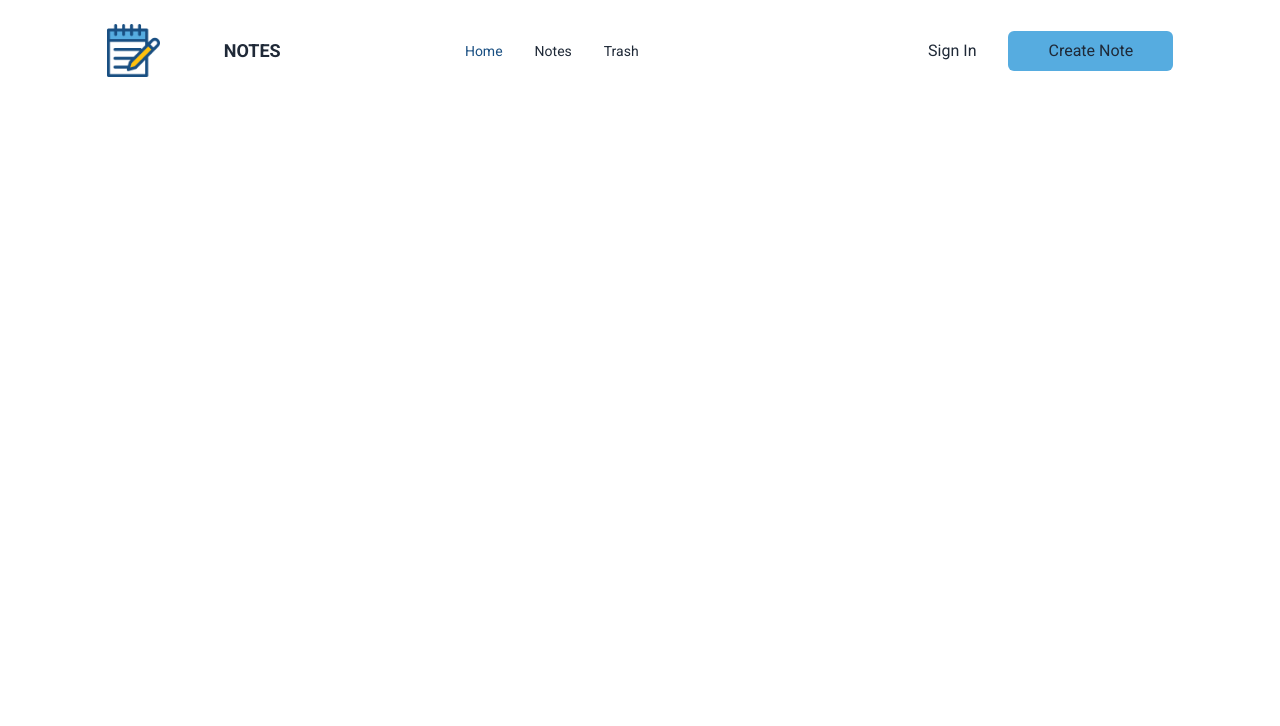
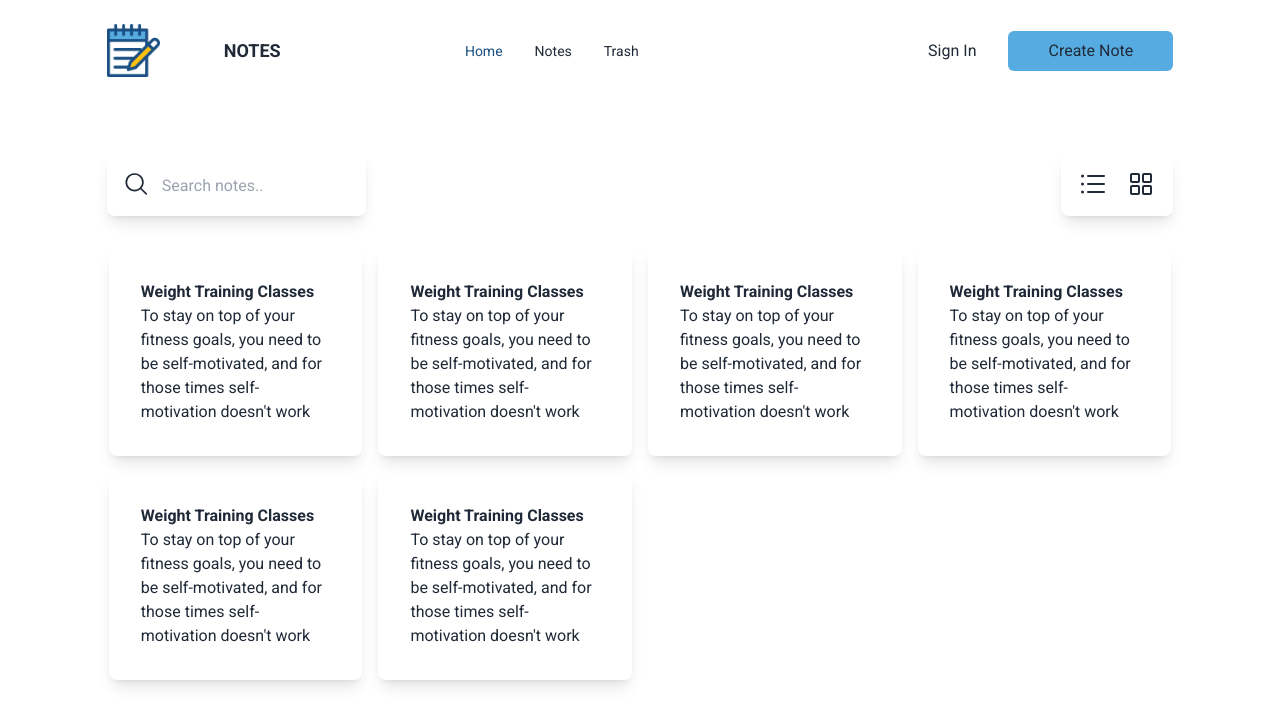
Before and after one commit to destinyamba/notes-app, a React (Vite) app: page / in a window 1280 px wide. Shown: the top 726 px of the page. Built offline with nearby package versions, Linux system fonts and the light colour scheme.

Commit message:
home screen UI default grid view complete

```diff
--- a/index.html
+++ b/index.html
@@ -2,6 +2,7 @@
 <html lang="en">
   <head>
     <meta charset="UTF-8" />
+    <link rel="icon" type="image/svg+xml" href="/src/assets/Logo.svg" />
     <meta name="viewport" content="width=device-width, initial-scale=1.0" />
     <title>Notes App</title>
   </head>
--- a/src/App.tsx
+++ b/src/App.tsx
@@ -1,6 +1,7 @@
 import { useEffect, useState } from "react";
 import { SELECTED_PAGE } from "./shared/types";
 import Navbar from "./scenes/navbar/Navbar";
+import Home from "./scenes/home/Home";
 
 const App = () => {
   const [selectedPage, setSelectedPage] = useState<SELECTED_PAGE>(
@@ -28,6 +29,7 @@ const App = () => {
         setSelectedPage={setSelectedPage}
         isTopOfPage={isTopOfPage}
       />
+      <Home setSelectedPage={setSelectedPage} />
     </div>
   );
 };
--- /dev/null
+++ b/src/scenes/home/Home.tsx
@@ -0,0 +1,63 @@
+import { SELECTED_PAGE, notes } from "@/shared/types";
+import { ListBullets, SquaresFour } from "@phosphor-icons/react";
+import SearchBar from "@/shared/SearchBar";
+import useMediaQuery from "@/hooks/useMediaQuery";
+
+type Props = {
+  setSelectedPage: (value: SELECTED_PAGE) => void;
+};
+
+const Home = ({ setSelectedPage }: Props) => {
+  const isAboveMediumScreens = useMediaQuery("(min-width: 1024px)");
+  return (
+    <section id="home" className="gap-16 py-10 md:pb-0">
+      <div className="flex justify-center mt-28 p-0 h-2/3">
+        {isAboveMediumScreens ? (
+          <>
+            <div>
+              <SearchBar />
+            </div>
+            <div className="flex gap-4 z-10 w-[63%] justify-end">
+              <div className="rounded-lg shadow-lg flex p-4 gap-4">
+                <ListBullets size={32} />
+                <SquaresFour size={32} />
+              </div>
+            </div>
+          </>
+        ) : (
+          <>
+            <div className="flex gap-4 z-10 w-[83%] justify-end">
+              <div className="rounded-lg shadow-lg flex p-4 gap-4">
+                <ListBullets size={32} />
+                <SquaresFour size={32} />
+              </div>
+            </div>
+          </>
+        )}
+      </div>
+      {!isAboveMediumScreens ? (
+        <div className="flex justify-center">
+          <div className="w-[83%] pt-4">
+            <SearchBar />
+          </div>
+        </div>
+      ) : null}
+      {/* List or Grid of Notes */}
+      <div className="flex justify-center pt-8">
+        <div className="w-[83%] grid lg:grid-cols-4 lg:gap-4 md:grid-cols-3 md:gap-6 sm:grid-cols-2 sm:gap-8 xs:grid-cols-1">
+          {notes.map((note, index) => {
+            return (
+              <div key={index} className="p-8 rounded-lg shadow-lg">
+                <p className="font-semibold text-md">{note.title}</p>
+                <p>{note.description}</p>
+              </div>
+            );
+          })}
+          <div></div>
+        </div>
+      </div>
+    </section>
+  );
+};
+
+export default Home;
--- a/src/scenes/navbar/Navbar.tsx
+++ b/src/scenes/navbar/Navbar.tsx
@@ -17,7 +17,7 @@ const Navbar = ({ selectedPage, setSelectedPage, isTopOfPage }: Props) => {
   const flexBetween = "flex items-center justify-between";
   const isAboveMediumScreens = useMediaQuery("(min-width: 1024px)");
   const [isMenuToggled, setIsMenuToggled] = useState<boolean>(false);
-  const navbarBackground = isTopOfPage ? "" : "bg-blue-300 drop-shadow";
+  const navbarBackground = isTopOfPage ? "" : "bg-white shadow-lg";
   return (
     <nav>
       <div
@@ -75,7 +75,7 @@ const Navbar = ({ selectedPage, setSelectedPage, isTopOfPage }: Props) => {
       </div>
       {/* MOBILE MENU MODAL */}
       {!isAboveMediumScreens && isMenuToggled && (
-        <div className="fixed right-0 bottom-0 z-40 h-full w-[300px] bg-blue-100 drop-shadow-xl rounded-lg shadow-2xl">
+        <div className="fixed right-0 bottom-0 z-40 h-full w-[300px] bg-white drop-shadow-xl rounded-lg shadow-2xl">
           {/* CLOSE ICON */}
           <div className="flex justify-end p-12">
             <button onClick={() => setIsMenuToggled(!isMenuToggled)}>
--- /dev/null
+++ b/src/shared/SearchBar.tsx
@@ -0,0 +1,17 @@
+import { MagnifyingGlass } from "@phosphor-icons/react";
+
+const SearchBar = () => {
+  return (
+    <div className="flex gap-3 p-4 rounded-lg shadow-lg">
+      <MagnifyingGlass size={32} />
+      <input
+        className=" h-full w-full outline-none text-md pt-2 text-gray-700"
+        type="text"
+        id="search"
+        placeholder="Search notes.."
+      />
+    </div>
+  );
+};
+
+export default SearchBar;
--- a/src/shared/types.ts
+++ b/src/shared/types.ts
@@ -1,5 +1,53 @@
+
+
 export enum SELECTED_PAGE {
     HOME = "home",
     NOTES = "notes",
     TRASH = "trash",
   }
+
+
+  export interface NoteType {
+    id:number;
+    title: string;
+    description: string;
+  };
+
+  export const notes: Array<NoteType> = [
+    {
+      id:1,
+      title: "Weight Training Classes",
+      description:
+        "To stay on top of your fitness goals, you need to be self-motivated, and for those times self-motivation doesn't work",
+    },
+    {
+      id:2,
+      title: "Weight Training Classes",
+      description:
+        "To stay on top of your fitness goals, you need to be self-motivated, and for those times self-motivation doesn't work",
+    },
+    {
+      id:3,
+      title: "Weight Training Classes",
+      description:
+        "To stay on top of your fitness goals, you need to be self-motivated, and for those times self-motivation doesn't work",
+    },
+    {
+      id:4,
+      title: "Weight Training Classes",
+      description:
+        "To stay on top of your fitness goals, you need to be self-motivated, and for those times self-motivation doesn't work",
+    },
+    {
+      id:5,
+      title: "Weight Training Classes",
+      description:
+        "To stay on top of your fitness goals, you need to be self-motivated, and for those times self-motivation doesn't work",
+    },
+    {
+      id:6,
+      title: "Weight Training Classes",
+      description:
+        "To stay on top of your fitness goals, you need to be self-motivated, and for those times self-motivation doesn't work",
+    },
+  ];
```
